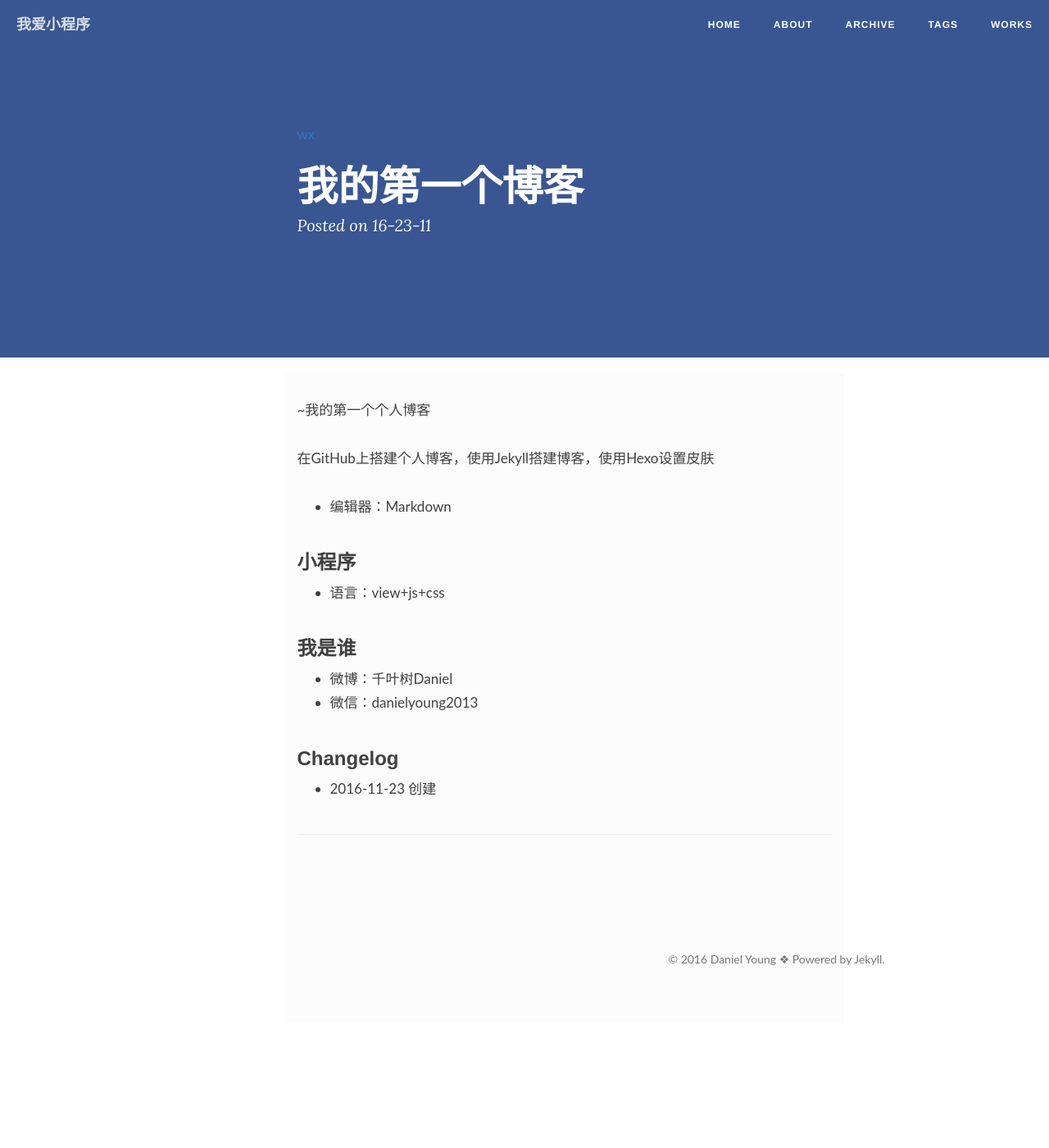
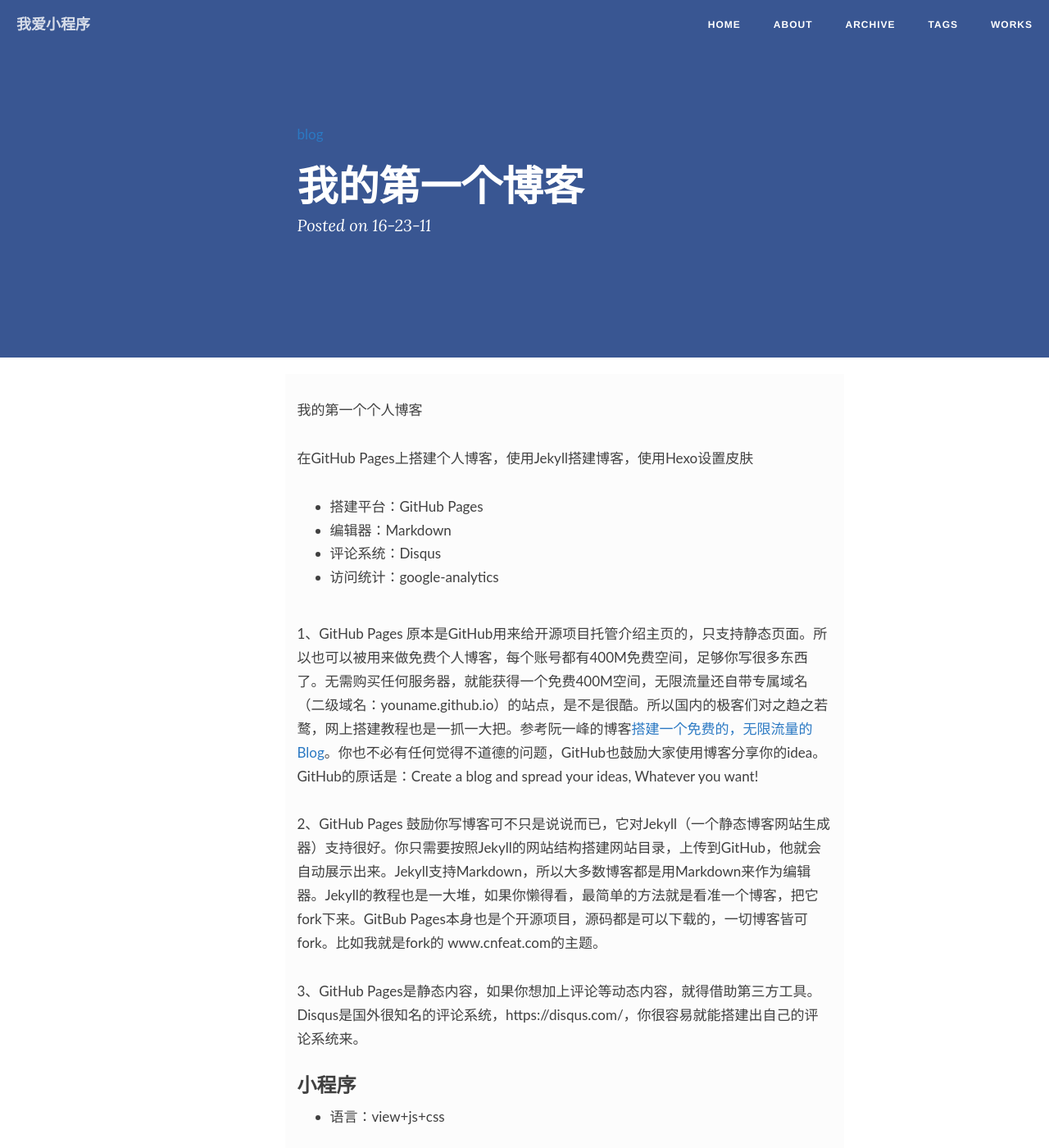
Before and after one commit to iminiapp/iminiapp.github.io, a Jekyll site: the page built from _posts/2016-11-23-my-first-blog.md, in a window 1280 px wide and 1400 px high. Shown: the whole window at 82% size. Built offline with Jekyll 4.4.1, drawn with Linux system fonts in a browser that asks for light colours; nearby versions of some CDN libraries; comment, search, counter and statistics services are not loaded.

Commit message:
modify blog

```diff
--- a/_posts/2016-11-23-my-first-blog.md
+++ b/_posts/2016-11-23-my-first-blog.md
@@ -3,16 +3,27 @@
 title: 我的第一个博客
 date: 2016-11-23
 categories: blog
-tags: [wx]
+tags: [blog]
 description:
 ---
 
 
-~我的第一个个人博客
+我的第一个个人博客
 
-在GitHub上搭建个人博客，使用Jekyll搭建博客，使用Hexo设置皮肤
+在GitHub Pages上搭建个人博客，使用Jekyll搭建博客，使用Hexo设置皮肤
 
+- 搭建平台：GitHub Pages
 - 编辑器：Markdown
+- 评论系统：Disqus
+- 访问统计：google-analytics
+
+1、GitHub Pages 原本是GitHub用来给开源项目托管介绍主页的，只支持静态页面。所以也可以被用来做免费个人博客，每个账号都有400M免费空间，足够你写很多东西了。无需购买任何服务器，就能获得一个免费400M空间，无限流量还自带专属域名（二级域名：youname.github.io）的站点，是不是很酷。所以国内的极客们对之趋之若鹜，网上搭建教程也是一抓一大把。参考阮一峰的博客[搭建一个免费的，无限流量的Blog](http://www.ruanyifeng.com/blog/2012/08/blogging_with_jekyll.html)。你也不必有任何觉得不道德的问题，GitHub也鼓励大家使用博客分享你的idea。GitHub的原话是：Create a blog and spread your ideas, Whatever you want!
+
+2、GitHub Pages 鼓励你写博客可不只是说说而已，它对Jekyll（一个静态博客网站生成器）支持很好。你只需要按照Jekyll的网站结构搭建网站目录，上传到GitHub，他就会自动展示出来。Jekyll支持Markdown，所以大多数博客都是用Markdown来作为编辑器。Jekyll的教程也是一大堆，如果你懒得看，最简单的方法就是看准一个博客，把它fork下来。GitBub Pages本身也是个开源项目，源码都是可以下载的，一切博客皆可fork。比如我就是fork的 www.cnfeat.com的主题。
+
+3、GitHub Pages是静态内容，如果你想加上评论等动态内容，就得借助第三方工具。Disqus是国外很知名的评论系统，https://disqus.com/，你很容易就能搭建出自己的评论系统来。
+
+
 
 
 ### 小程序
```
